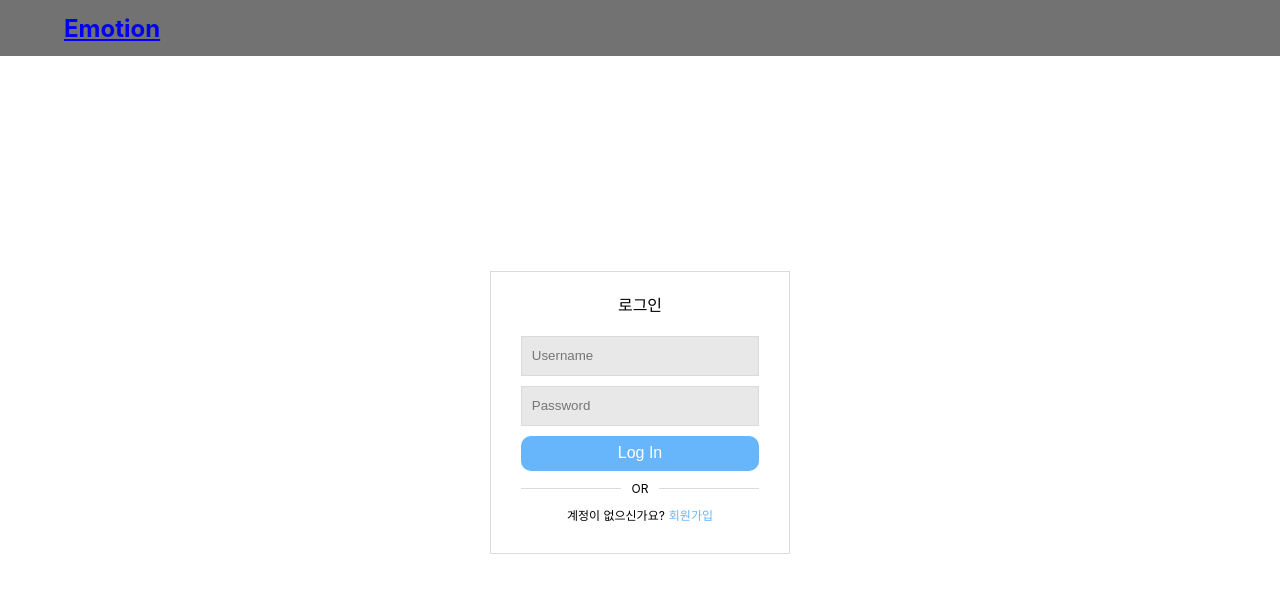
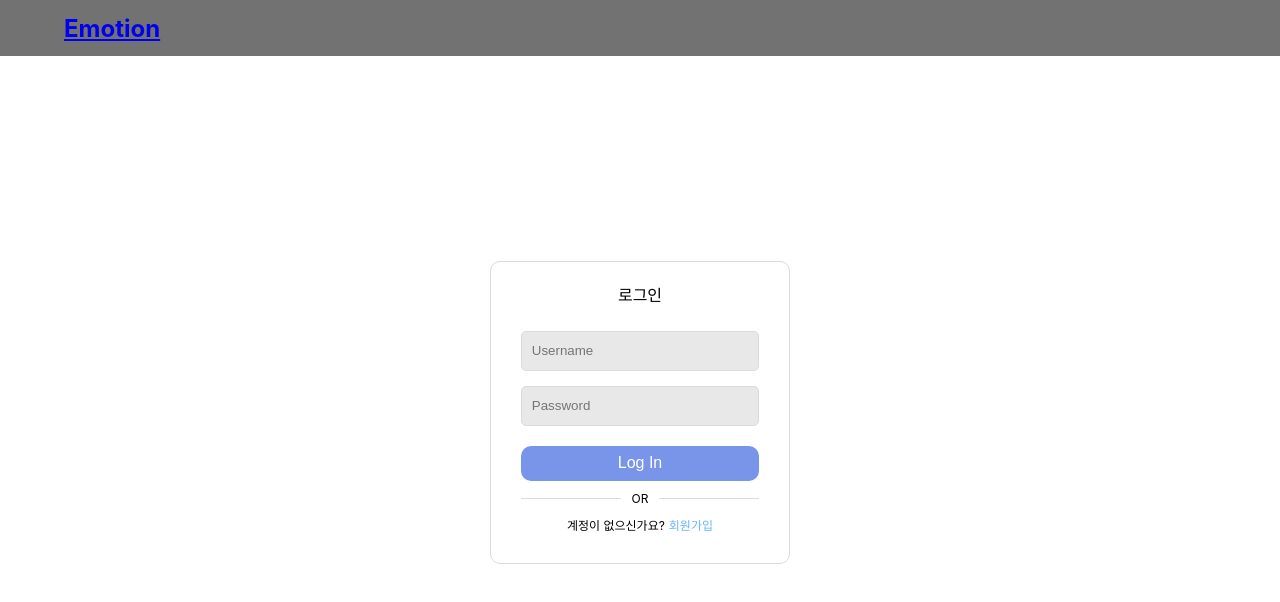
Before and after one commit to jijun0129/emotionFE, a React (Vite) app: page /sign in a window 1280 px wide. Shown: the top 602 px of the page. Built offline with nearby package versions, Linux system fonts and the light colour scheme.

Commit message:
로그인 페이지 디자인 변경

```diff
--- a/src/components/sign/SignInForm.jsx
+++ b/src/components/sign/SignInForm.jsx
@@ -21,10 +21,11 @@ const Title = styled.div`
 
 const Input = styled.input`
 	height: 40px;
-	margin-top: 10px;
+	margin-top: 15px;
 	padding: 5px 10px;
 
 	border: 1px solid var(--color-grey-2);
+	border-radius:5px;
 	background-color: var(--color-grey-1);
 
 	outline: none;
@@ -32,15 +33,18 @@ const Input = styled.input`
 
 const Button = styled.button`
 	height: 35px;
-	margin-top: 10px;
+	margin-top: 20px;
 
 	font-size: 16px;
 	color: var(--color-white);
-	background-color: var(--color-blue-1);
+	background-color: rgba(065,105,225,0.7);
 
 	border: none;
 	border-radius: 10px;
 	cursor: pointer;
+	&:hover{
+		background-color: rgba(065,105,225);
+	}
 `;
 
 const SignInForm = () => {
--- a/src/components/sign/SignUpForm.jsx
+++ b/src/components/sign/SignUpForm.jsx
@@ -19,10 +19,11 @@ const Title = styled.div`
 
 const Input = styled.input`
 	height: 40px;
-	margin-top: 10px;
+	margin-top: 15px;
 	padding: 5px 10px;
 
 	border: 1px solid var(--color-grey-2);
+	border-radius:5px;
 	background-color: var(--color-grey-1);
 
 	outline: none;
@@ -30,15 +31,18 @@ const Input = styled.input`
 
 const Button = styled.button`
 	height: 30px;
-	margin-top: 10px;
+	margin-top: 20px;
 
 	font-size: 16px;
 	color: var(--color-white);
-	background-color: var(--color-blue-1);
+	background-color: rgba(065,105,225,0.7);
 
 	border: none;
 	border-radius: 10px;
 	cursor: pointer;
+	&:hover{
+		background-color: rgba(065,105,225);
+	}
 `;
 
 const SignUpForm = () => {
@@ -105,7 +109,7 @@ const SignUpForm = () => {
 				onChange={onChangeName}
 				value={name}
 				type="text"
-				placeholder="Name"
+				placeholder="Username"
 			/>
 			<Input
 				onChange={onChangeEmail}
--- a/src/pages/SignPage.jsx
+++ b/src/pages/SignPage.jsx
@@ -25,6 +25,7 @@ const SignSection = styled.section`
 	align-items: center;
 
 	border: 1px solid var(--color-grey-2);
+	border-radius:10px;
 `;
 
 const DividorDiv = styled.div`
@@ -56,7 +57,9 @@ const SwitchSpan = styled.span`
 	margin-left: 4px;
 
 	color: var(--color-blue-1);
-
+	&:hover{
+		text-decoration: underline;
+	}
 	cursor: pointer;
 `;
 
```
